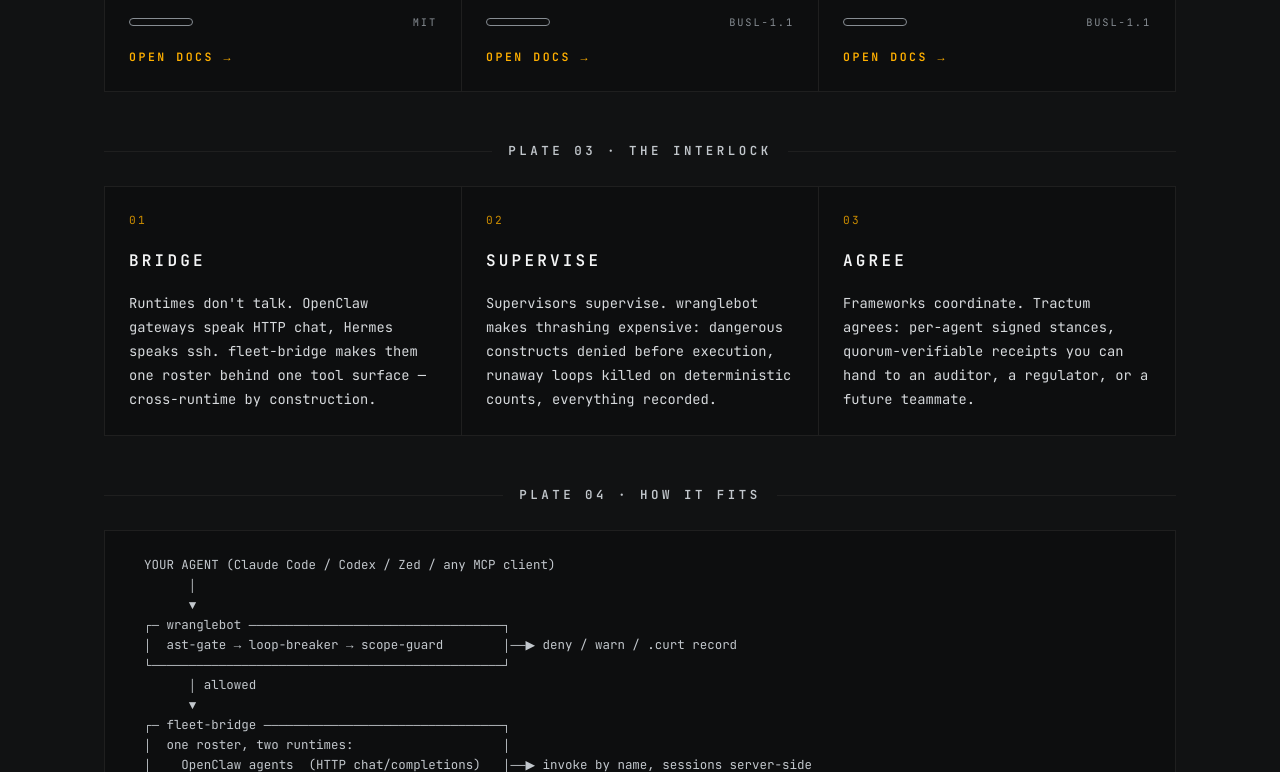
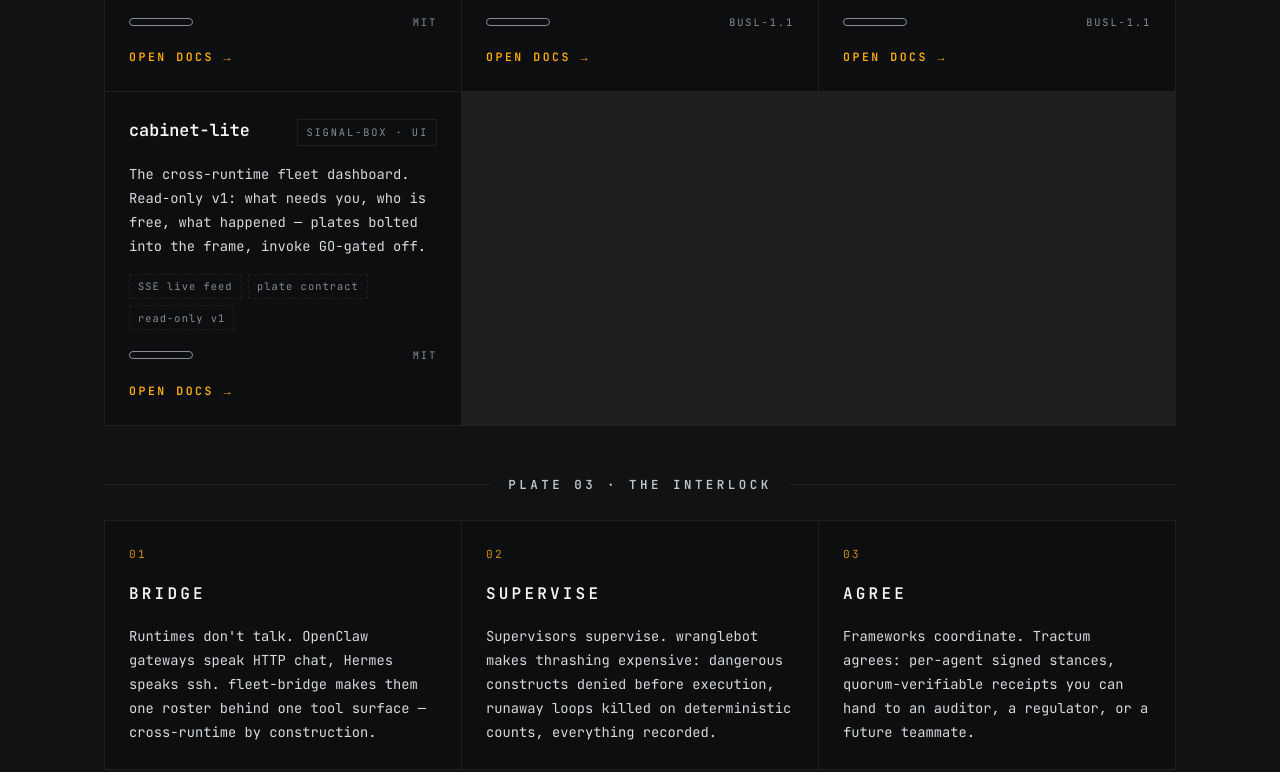
Before and after one commit to leverframe/site, a plain HTML site: page public/index.html in a window 1280 px wide. Shown: the part 1350-2122 px from the top of the page. Drawn offline with Linux system fonts and the light colour scheme.

Commit message:
Add cabinet-lite to products, ticker, stats, footer

```diff
--- a/public/index.html
+++ b/public/index.html
@@ -33,6 +33,7 @@
         <span>BRIDGE OPENCLAW + HERMES INTO ANY MCP CLIENT <i>◆</i></span>
         <span>DETERMINISTIC GUARDRAILS FOR CODING AGENTS <i>◆</i></span>
         <span>K-OF-N SIGNED CONSENSUS RECEIPTS <i>◆</i></span>
+        <span>CABINET-LITE — THE SIGNAL BOX, READ-ONLY V1 <i>◆</i></span>
         <span>PULL = INVOKE AN AGENT <i>◆</i></span>
         <span>IN DAILY PRODUCTION USE <i>◆</i></span>
       </span>
@@ -40,6 +41,7 @@
         <span>BRIDGE OPENCLAW + HERMES INTO ANY MCP CLIENT <i>◆</i></span>
         <span>DETERMINISTIC GUARDRAILS FOR CODING AGENTS <i>◆</i></span>
         <span>K-OF-N SIGNED CONSENSUS RECEIPTS <i>◆</i></span>
+        <span>CABINET-LITE — THE SIGNAL BOX, READ-ONLY V1 <i>◆</i></span>
         <span>PULL = INVOKE AN AGENT <i>◆</i></span>
         <span>IN DAILY PRODUCTION USE <i>◆</i></span>
       </span>
@@ -95,7 +97,7 @@
 
     <!-- STATS -->
     <section class="stats-row">
-      <div class="stat"><span class="stat-value">3</span><span class="stat-label">PRODUCTS</span></div>
+      <div class="stat"><span class="stat-value">4</span><span class="stat-label">PRODUCTS</span></div>
       <div class="stat"><span class="stat-value">2</span><span class="stat-label">RUNTIMES BRIDGED</span></div>
       <div class="stat"><span class="stat-value">6</span><span class="stat-label">MCP TOOLS</span></div>
       <div class="stat"><span class="stat-value">5</span><span class="stat-label">GUARDRAILS</span></div>
@@ -146,6 +148,19 @@
           <div class="tile-foot">
             <span class="lever-slot"><span class="slot-ball"></span></span>
             <span class="tile-license">BUSL-1.1</span>
+          </div>
+          <span class="tile-cta">OPEN DOCS →</span>
+        </a>
+        <a class="tile" href="https://github.com/leverframe/cabinet-lite">
+          <div class="tile-top">
+            <span class="tile-name">cabinet-lite</span>
+            <span class="tile-tag">SIGNAL-BOX · UI</span>
+          </div>
+          <p class="tile-desc">The cross-runtime fleet dashboard. Read-only v1: what needs you, who is free, what happened — plates bolted into the frame, invoke GO-gated off.</p>
+          <ul class="tile-meta"><li>SSE live feed</li><li>plate contract</li><li>read-only v1</li></ul>
+          <div class="tile-foot">
+            <span class="lever-slot"><span class="slot-ball"></span></span>
+            <span class="tile-license">MIT</span>
           </div>
           <span class="tile-cta">OPEN DOCS →</span>
         </a>
@@ -231,6 +246,7 @@
         <a href="https://github.com/leverframe/fleet-bridge">fleet-bridge</a>
         <a href="https://github.com/leverframe/wranglebot">wranglebot</a>
         <a href="https://github.com/leverframe/tractum">tractum</a>
+        <a href="https://github.com/leverframe/cabinet-lite">cabinet-lite</a>
       </div>
       <div class="footer-col">
         <p class="footer-head">DOCS</p>
@@ -238,6 +254,7 @@
         <a href="https://docs.leverframe.dev/fleet-bridge/">fleet-bridge docs</a>
         <a href="https://docs.leverframe.dev/wranglebot/">wranglebot docs</a>
         <a href="https://docs.leverframe.dev/tractum/">tractum docs</a>
+        <a href="https://docs.leverframe.dev/cabinet-lite/">cabinet-lite docs</a>
       </div>
       <div class="footer-col">
         <p class="footer-head">ORG</p>
```
